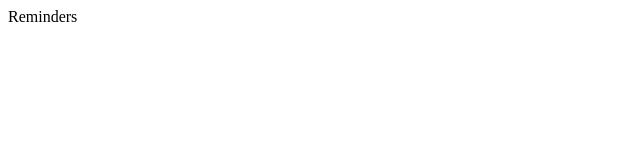
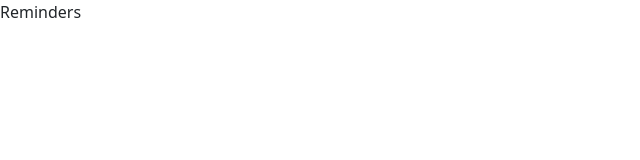
Before and after one commit to Teller35/reminders, a React (Create React App) app in the folder Client/: page / in a window 1280 px wide. Shown: the top 160 px of the page, without its empty margins (0-640 px from the left). Built offline with nearby package versions, Linux system fonts and the light colour scheme.

Commit message:
downloaded dependices and set up App.js to do router, apollo client

```diff
--- a/Client/src/App.js
+++ b/Client/src/App.js
@@ -1,12 +1,33 @@
-import './App.css';
+import React from "react";
+import { BrowserRouter as Router, Route, Switch } from "react-router-dom";
+import { ApolloProvider } from "@apollo/react-hooks";
+import ApolloClient from "apollo-boost";
+import "./App.css";
+
+const client = new ApolloClient({
+  request: (operation) => {
+    const token = localStorage.getItem("id_token");
+    operation.setContext({
+      headers: {
+        authorization: token ? `Bearer ${token}` : "",
+      },
+    });
+  },
+  uri: "/graphql",
+});
 
 function App() {
   return (
-    <div>
-      <header>
-        Reminders
-      </header>
-    </div>
+    <ApolloProvider client={client}>
+      <Router>
+        <div>
+          <Switch>
+            <Route exact path="/" />
+          </Switch>
+          <header>Reminders</header>
+        </div>
+      </Router>
+    </ApolloProvider>
   );
 }
 
--- a/Client/src/index.js
+++ b/Client/src/index.js
@@ -1,6 +1,7 @@
 import React from 'react';
 import ReactDOM from 'react-dom';
 import App from './App';
+import "bootstrap/dist/css/bootstrap.min.css";
 
 ReactDOM.render(
   <React.StrictMode>
--- a/package.json
+++ b/package.json
@@ -21,5 +21,6 @@
   "homepage": "https://github.com/Teller35/reminders#readme",
   "devDependencies": {
     "concurrently": "^6.2.1"
-  }
+  },
+  "dependencies": {}
 }
```
Also changed, not shown: Client/package.json (+10 -0 lines), 1 other file (tests, documents, lock files or other folders).
